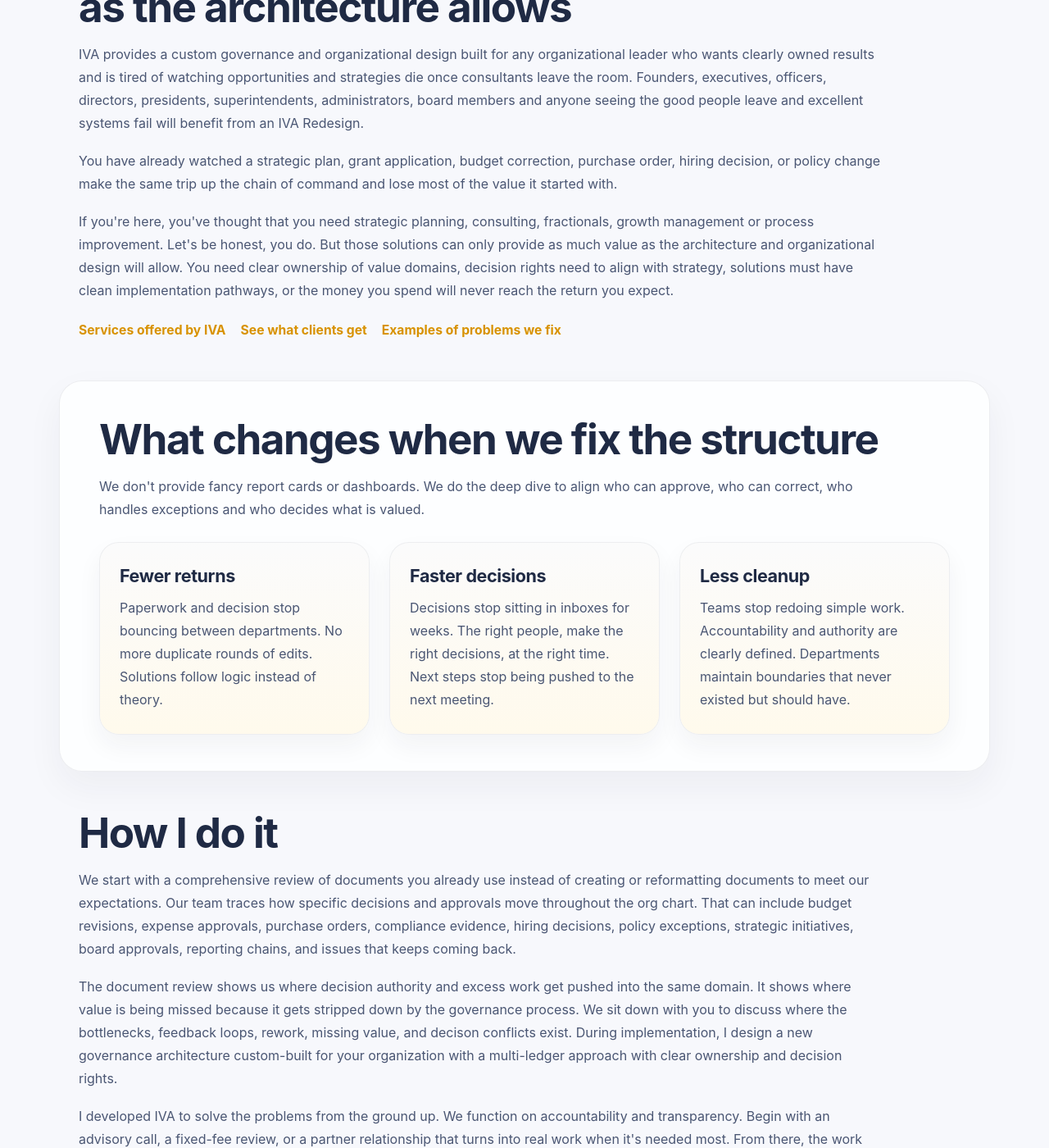
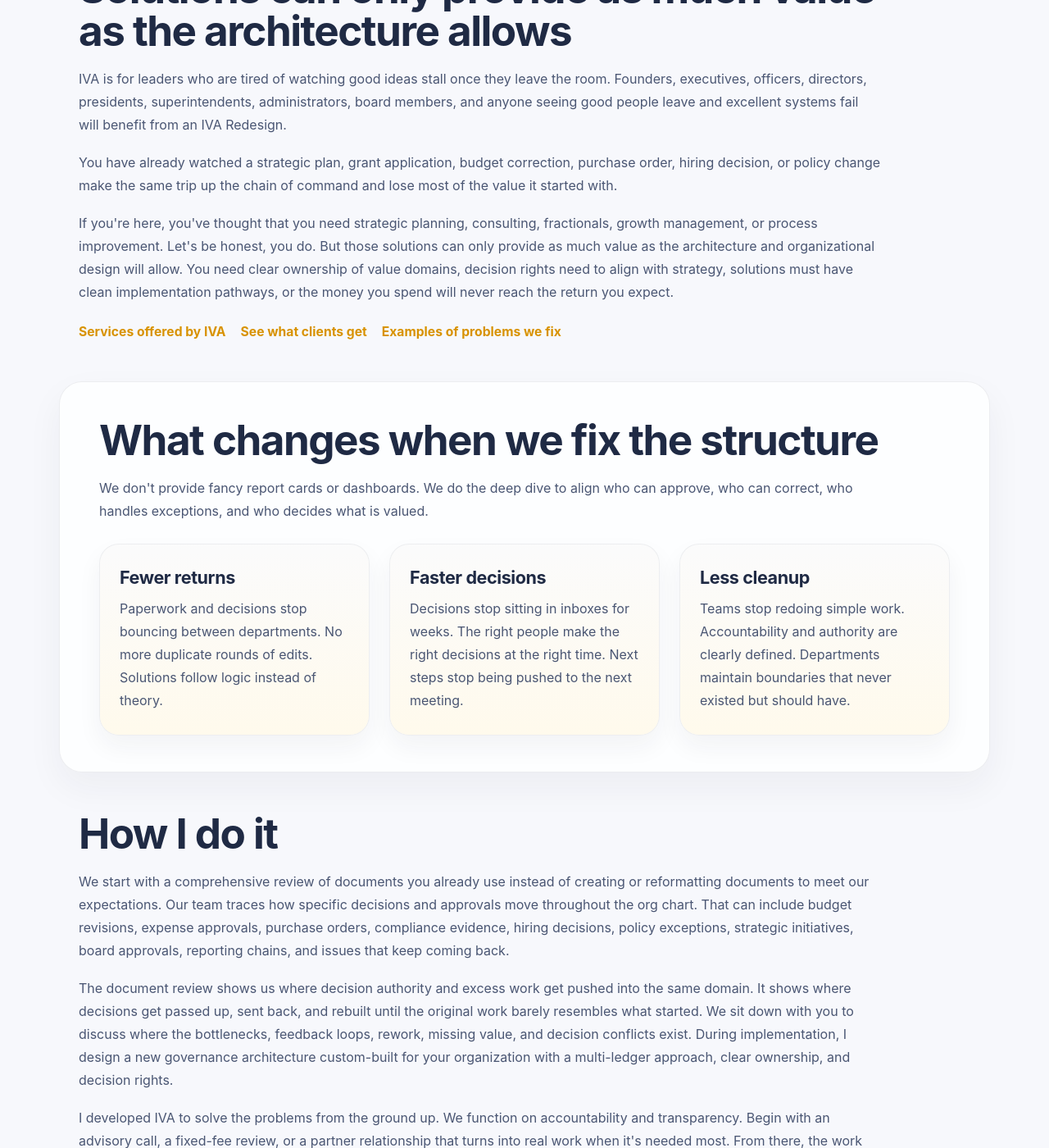
Before and after one commit to efost7873/integratedvaluearchitecture.com, a Jekyll site: the page built from index.html, in a window 1280 px wide and 1400 px high, scrolled down 1150 px. Shown: the whole window at 82% size. Built offline with Jekyll 4.4.1, drawn with Linux system fonts in a browser that asks for light colours; some of the changed text lies outside the part shown.

Commit message:
Fix grammar and clarity in index.html content

```diff
--- a/index.html
+++ b/index.html
@@ -80,15 +80,15 @@
       <h1>Your strategic plan is not the problem.</h1>
 
       <p class="hero-intro">
-        We've all watched budget revisions get sent from programs to finance, it comes back for edits, waits on a director, and lands right back with the same person to start the process all over again. Expense reports get kicked back over a grammar fix or a single digit. Purchase orders sit because the person reviewing it can reject it but not fix it.
+        We've all watched budget revisions get sent from programs to finance, come back for edits, wait on a director, and land right back with the same person to start the process all over again. Expense reports get kicked back over a grammar fix or a single digit. Purchase orders sit because the person reviewing it can reject it but not fix it.
       </p>
 
       <p class="hero-intro">
-        It's easy to blame the individual or the plan but retreats, consultants, tightened controls, or a "better plan" never address what cause the problems in the first place. We all know that if a foundation is weak, anything built on that foundation will struggle. Approval paths, decision ownership and accountability for the result sabotage any great plan from the start.
+        It's easy to blame the individual or the plan, but retreats, consultants, tightened controls, or a "better plan" never address what causes the problems in the first place. We all know that if a foundation is weak, anything built on that foundation will struggle. The same approval path is still there, so the same delays show up again. Approval paths, decision ownership, and accountability for the result sabotage any great plan from the start.
       </p>
 
       <p class="hero-intro">
-        Evan Foster built IVA to help organizations fix approval loops, decision delays, missing value, and constant rework that keep strategic plans, scorecards, budgets, expenses, decisions, and policies from doing more than collecting dust. Based in Springfield, Illinois, Integrated Value Architecture is a solution that applies across sectors and states. Evan routinely travels to client locations for paid engagements to ensure your new governance architecture is successful.
+        Evan Foster built IVA to help organizations fix approval loops, decision delays, decisions getting sent back, stripped down, and rebuilt until the original intent is gone, and constant rework that keep strategic plans, scorecards, budgets, expenses, decisions, and policies from doing more than collecting dust. Based in Springfield, Illinois, Integrated Value Architecture is a solution that applies across sectors and states. Evan routinely travels to client locations for paid engagements to ensure your new governance architecture is successful.
       </p>
 
       <div class="hero-actions">
@@ -102,7 +102,7 @@
           <a class="card-link" href="/evan-foster-springfield-il/">
             <h3>Evan Micheal Foster</h3>
             <p>Founder, Systems Builder, and Principal of Integrated Value Architecture (IVA)</p>
-            <p>I'm a firm believer that the IVA Standard, multi-ledger approach to governance is a national opportunity. While I am based in Springfield, Illinois, my network spans coast-to-coast. I have personally experienced the problems I fix as a leader in nonprofit, public and for-profit organizations for the past 15 years.</p>
+            <p>I'm a firm believer that the IVA Standard, multi-ledger approach to governance is a national opportunity. While I am based in Springfield, Illinois, my network spans coast-to-coast. I have personally experienced the problems I fix as a leader in nonprofit, public, and for-profit organizations for the past 15 years.</p>
             <p>I earned a B.S. in Biology, a Master of Public Health, and am a Doctoral candidate currently researching how national tax policy impacts decision structures in US public institutions.</p>
           </a>
         </article>
@@ -115,13 +115,13 @@
   <div class="container narrow">
     <h2>Solutions can only provide as much value as the architecture allows</h2>
     <p>
-      IVA provides a custom governance and organizational design built for any organizational leader who wants clearly owned results and is tired of watching opportunities and strategies die once consultants leave the room. Founders, executives, officers, directors, presidents, superintendents, administrators, board members and anyone seeing the good people leave and excellent systems fail will benefit from an IVA Redesign.
+      IVA is for leaders who are tired of watching good ideas stall once they leave the room. Founders, executives, officers, directors, presidents, superintendents, administrators, board members, and anyone seeing good people leave and excellent systems fail will benefit from an IVA Redesign.
     </p>
     <p>
       You have already watched a strategic plan, grant application, budget correction, purchase order, hiring decision, or policy change make the same trip up the chain of command and lose most of the value it started with.
     </p>
     <p>
-      If you're here, you've thought that you need strategic planning, consulting, fractionals, growth management or process improvement. Let's be honest, you do. But those solutions can only provide as much value as the architecture and organizational design will allow. You need clear ownership of value domains, decision rights need to align with strategy, solutions must have clean implementation pathways, or the money you spend will never reach the return you expect.
+      If you're here, you've thought that you need strategic planning, consulting, fractionals, growth management, or process improvement. Let's be honest, you do. But those solutions can only provide as much value as the architecture and organizational design will allow. You need clear ownership of value domains, decision rights need to align with strategy, solutions must have clean implementation pathways, or the money you spend will never reach the return you expect.
     </p>
 
     <div class="inline-links">
@@ -136,21 +136,21 @@
   <div class="container narrow">
     <h2>What changes when we fix the structure</h2>
     <p>
-      We don't provide fancy report cards or dashboards. We do the deep dive to align who can approve, who can correct, who handles exceptions and who decides what is valued.
+      We don't provide fancy report cards or dashboards. We do the deep dive to align who can approve, who can correct, who handles exceptions, and who decides what is valued.
     </p>
 
     <div class="card-grid three-up">
       <article class="info-card">
         <a class="card-link" href="/decision-rights-redesign/">
           <h3>Fewer returns</h3>
-          <p>Paperwork and decision stop bouncing between departments. No more duplicate rounds of edits. Solutions follow logic instead of theory.</p>
+          <p>Paperwork and decisions stop bouncing between departments. No more duplicate rounds of edits. Solutions follow logic instead of theory.</p>
         </a>
       </article>
 
       <article class="info-card">
         <a class="card-link" href="/common-problems-we-fix/">
           <h3>Faster decisions</h3>
-          <p>Decisions stop sitting in inboxes for weeks. The right people, make the right decisions, at the right time. Next steps stop being pushed to the next meeting.</p>
+          <p>Decisions stop sitting in inboxes for weeks. The right people make the right decisions at the right time. Next steps stop being pushed to the next meeting.</p>
         </a>
       </article>
 
@@ -168,17 +168,17 @@
   <div class="container narrow">
     <h2>How I do it</h2>
     <p>
-      We start with a comprehensive review of documents you already use instead of creating or reformatting documents to meet our expectations. Our team traces how specific decisions and approvals move throughout the org chart. That can include budget revisions, expense approvals, purchase orders, compliance evidence,  hiring decisions, policy exceptions, strategic initiatives, board approvals, reporting chains, and issues that keeps coming back.
+      We start with a comprehensive review of documents you already use instead of creating or reformatting documents to meet our expectations. Our team traces how specific decisions and approvals move throughout the org chart. That can include budget revisions, expense approvals, purchase orders, compliance evidence, hiring decisions, policy exceptions, strategic initiatives, board approvals, reporting chains, and issues that keep coming back.
     </p>
     <p>
-      The document review shows us where decision authority and excess work get pushed into the same domain. It shows where value is being missed because it gets stripped down by the governance process. We sit down with you to discuss where the bottlenecks, feedback loops, rework, missing value, and decison conflicts exist. During implementation, I design a new governance architecture custom-built for your organization with a multi-ledger approach with clear ownership and decision rights.
+      The document review shows us where decision authority and excess work get pushed into the same domain. It shows where decisions get passed up, sent back, and rebuilt until the original work barely resembles what started. We sit down with you to discuss where the bottlenecks, feedback loops, rework, missing value, and decision conflicts exist. During implementation, I design a new governance architecture custom-built for your organization with a multi-ledger approach, clear ownership, and decision rights.
     </p>
     <p>
-      I developed IVA to solve the problems from the ground up. We function on accountability and transparency. Begin with an advisory call, a fixed-fee review, or a partner relationship that turns into real work when it's needed most. From there, the work can move into deeper diagnosis, redesign based on the IVA multi-ledger standard, and ongoing support to ensure the structure remains clear, efficient and valuable.
+      I developed IVA to solve the problems from the ground up. We function on accountability and transparency. Begin with an advisory call, a fixed-fee review, or a partner relationship that turns into real work when it's needed most. From there, the work can move into deeper diagnosis, redesign based on the IVA multi-ledger standard, and ongoing support to ensure the structure remains clear, efficient, and valuable.
     </p>
 
     <div class="inline-links">
-      <a href="/services/"> We offer governance consulting, strategy review, multi-ledger redesign, and ongoing evaluation.</a>
+      <a href="/services/">We offer governance consulting, strategy review, multi-ledger redesign, and ongoing evaluation.</a>
       <a href="/what-clients-get/">What clients get from an IVA engagement</a>
       <a href="/decision-rights-redesign/">Decision-rights redesign</a>
     </div>
@@ -217,7 +217,7 @@
       That is why IVA uses a multi-ledger approach instead of forcing every decision through one dominant lane. It is also why I talk about internal governance monopolies. When one part of the organization becomes the only place with formal standing, everything else gets pushed through it whether it belongs there or not.
     </p>
     <p>
-      I founded IVA after seeing the same pattern in my roles across sales, healthcare, government, regulated environments, and national nonprofit work. Our own internal diagnostic had drastic implications for how quickly we get work done. The multi-ledger approach to governance provides value and clarity for organizations and businesses of any size, scope or complexity.
+      I founded IVA after seeing the same pattern in my roles across sales, healthcare, government, regulated environments, and national nonprofit work. Our own internal diagnostic had drastic implications for how quickly we get work done. The multi-ledger approach to governance provides value and clarity for organizations and businesses of any size, scope, or complexity.
     </p>
 
     <div class="inline-links">
@@ -232,7 +232,7 @@
   <div class="container narrow">
     <h2>You are searching for a solution that sticks, now you can stop searching</h2>
     <p>
-      IVA supports strategic planners, scorecards and dashboard by making sure your structure can handle it. Already developed a strategic plan? Schedule an advisory call to ensure approvals, ownership, and exception handling align with the plan. The Architecture is positioned alongside consulting, finance support, nonprofit support, and board-work to improve the success of these structures.
+      IVA supports strategic planners, scorecards, and dashboards by making sure your structure can handle it. Already developed a strategic plan? Schedule an advisory call to ensure approvals, ownership, and exception handling align with the plan. The Architecture is positioned alongside consulting, finance support, nonprofit support, and board-work to improve the success of these structures.
     </p>
     <p>
       Those are not competing services. In fact, we actively seek partnerships with these businesses because they are complementary services. IVA addresses the structure, while others design your future. Plans and scorecards work properly when built on an IVA structure.
@@ -283,7 +283,7 @@
   <div class="container narrow">
     <h2>Start simple</h2>
     <p>
-      If you made it to the bottom of the page, you saw the problems that you work with every day. So, start simple and have the conversation that has a real chance of changing before it becomes chaos, join our networks to support the work and get access to partners offering complementary services and support IVA, or jump right in to a full fixed-fee review.
+      If you made it to the bottom of the page, you saw the problems that you work with every day. Start with a conversation that has a real chance of changing things before it becomes chaos, join our networks to support the work and get access to partners offering complementary services, or jump right in to a full fixed-fee review.
     </p>
 
     <div class="card-grid three-up">
```
Also changed, not shown: other parts of index.html (+3 -3 lines).
